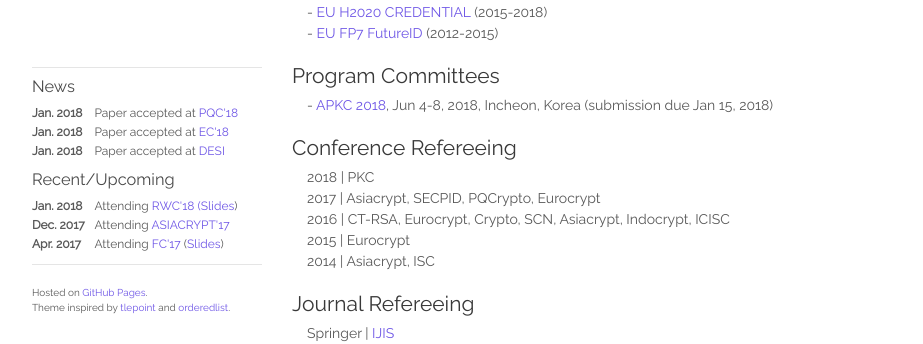
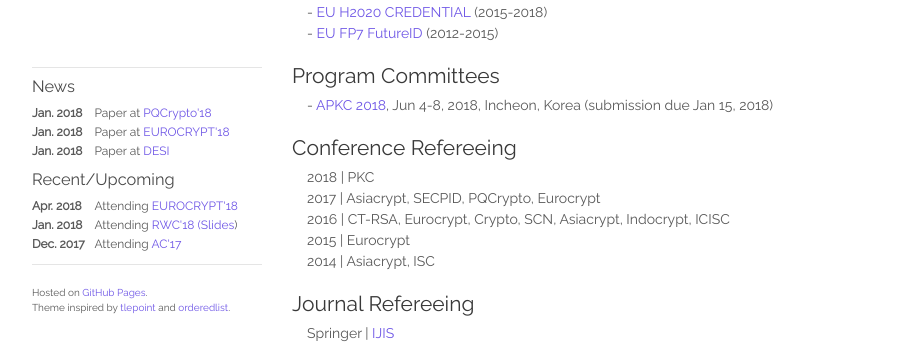
Before and after one commit to derlerd/derlerd.github.io, a Jekyll site: the page built from index.html, in a window 1280 px wide. Shown: the part 535-879 px from the top of the page, without its empty margins (178-1101 px from the left). Built offline with Jekyll 4.4.1, drawn with Linux system fonts in a browser that asks for light colours.

Commit message:
updated upcoming confs

```diff
--- a/_includes/footer.html
+++ b/_includes/footer.html
@@ -4,15 +4,15 @@
     <table class="newstable">
       <tr>
         <td class="date">Jan. 2018</td>
-        <td>Paper accepted at <a href="http://www.math.fau.edu/pqcrypto2018/">PQC'18</a></td>
+        <td>Paper at <a href="http://www.math.fau.edu/pqcrypto2018/">PQCrypto'18</a></td>
       </tr>
       <tr>
         <td class="date">Jan. 2018</td>
-        <td>Paper accepted at <a href="https://eurocrypt.iacr.org/2018/">EC'18</a></td>
+        <td>Paper at <a href="https://eurocrypt.iacr.org/2018/">EUROCRYPT'18</a></td>
       </tr>
       <tr>
         <td class="date">Jan. 2018</td>
-        <td>Paper accepted at <a href="http://www.springer.com/mathematics/journal/10623">DESI</a></td>
+        <td>Paper at <a href="http://www.springer.com/mathematics/journal/10623">DESI</a></td>
       </tr>
 <!--
       <tr>
@@ -52,18 +52,22 @@
     <h3>Recent/Upcoming</h3>
     <table class="newstable">
       <tr>
+        <td class="date">Apr. 2018</td>
+        <td>Attending <a href="https://eurocrypt.iacr.org/2018/">EUROCRYPT'18</a></td>
+      </tr>
+      <tr>
         <td class="date">Jan. 2018</td>
         <td>Attending <a href="https://rwc.iacr.org/2018/index.html">RWC'18 (<a href="publications/talks/bfe.pdf">Slides</a>)</a></td>
       </tr>
       <tr>
         <td class="date">Dec. 2017</td>
-        <td>Attending <a href="https://asiacrypt.iacr.org/2017/">ASIACRYPT'17</a></td>
+        <td>Attending <a href="https://asiacrypt.iacr.org/2017/">AC'17</a></td>
       </tr>
+<!--
       <tr>
         <td class="date">Apr. 2017</td>
         <td>Attending <a href="http://fc17.ifca.ai/">FC'17</a> (<a href="publications/talks/hpra.pdf">Slides</a>)</td>
       </tr>
-<!--
       <tr>
         <td class="date">Mar. 2017</td>
         <td>Visiting <a href="http://tiborjager.de/">Paderborn University</a>, (<a href="publications/talks/key-hom.pdf">Slides</a>)</td>
```
